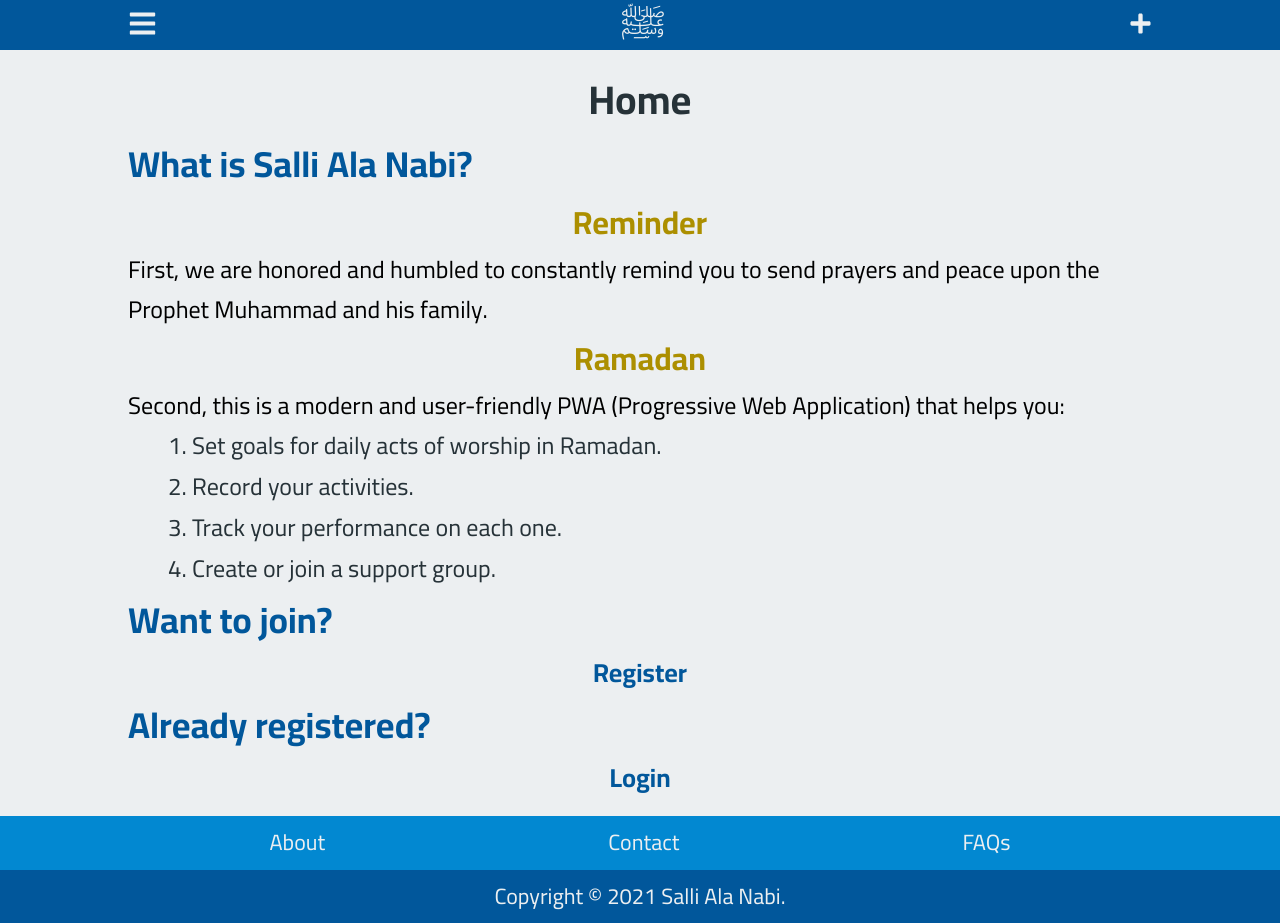
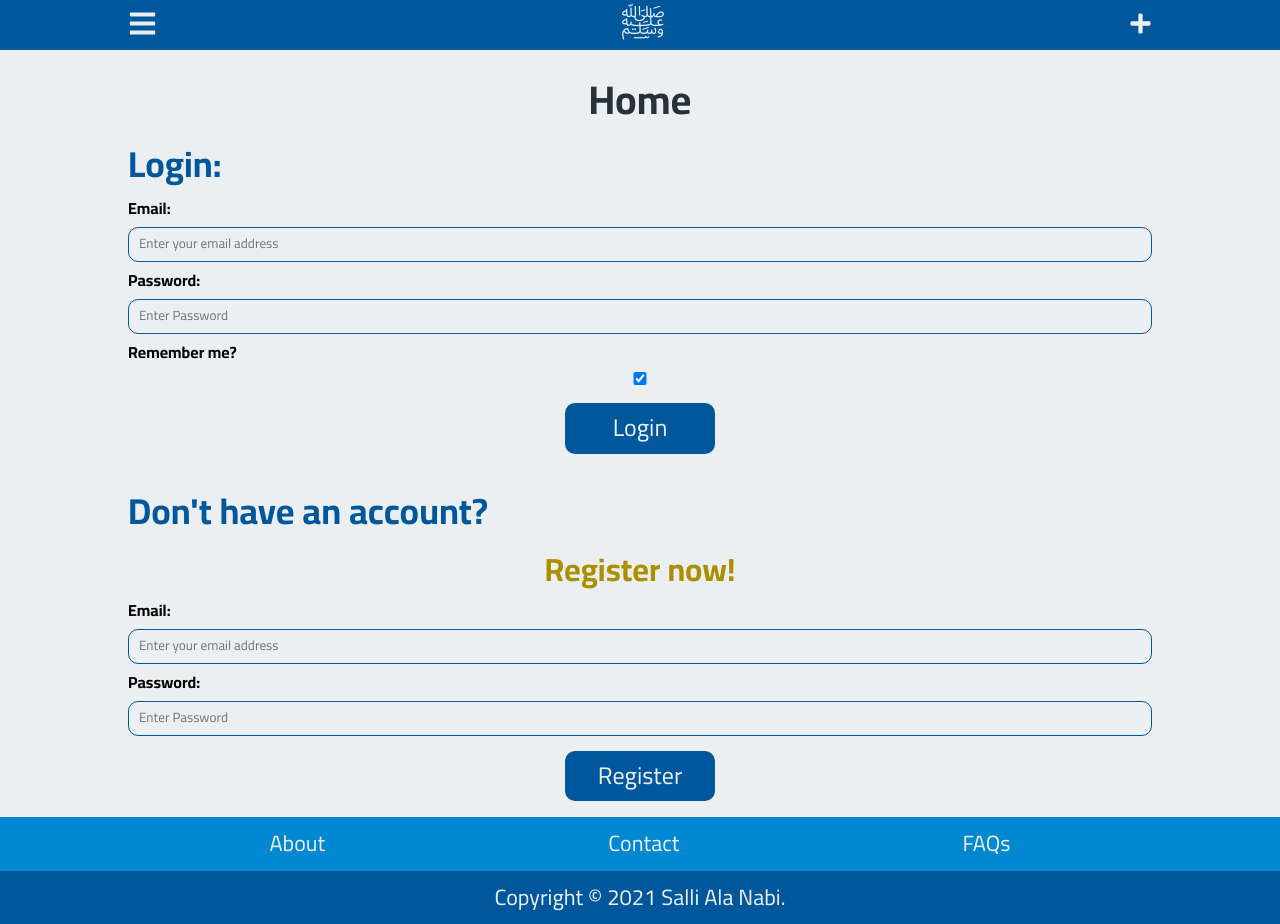
Before and after one commit to ahmadelgamal/sallialanabi, a React (Create React App) app in the folder client/: page / in a window 1280 px wide. Built offline with nearby package versions, Linux system fonts and the light colour scheme; the HTML template or start-up script is replaced by a standard one.

Commit message:
Cleans up home page a bit

```diff
--- a/client/src/components/Header/index.js
+++ b/client/src/components/Header/index.js
@@ -26,8 +26,6 @@
           onClick={ hideSidebar }>
           <FaIcons.FaTimes />
         </Link>
-
-        {/* <span id="app-name">Salli Ala Nabi</span> */ }
 
         <NavLink
           to="/"
--- a/client/src/components/Main/About/index.js
+++ b/client/src/components/Main/About/index.js
@@ -8,7 +8,20 @@
     <main className='about'>
       <section className="container">
         <h1>About</h1>
-        <p>Salli Ala Nabi includes a Ramadan Tracker that helps you set targets and track your daily activities and acts of worship, in Ramadan, in order to do more good deeds, God willing.</p>
+
+        <h2>What is Salli Ala Nabi?</h2>
+
+        <h3>Reminder</h3>
+        <p>First, we are honored and humbled to constantly remind you to send prayers and peace upon the Prophet Muhammad and his family.</p>
+
+        <h3>Ramadan</h3>
+        <p>Second, this is a modern and user-friendly PWA (Progressive Web Application) that helps you:</p>
+        <ol>
+          <li>Set goals for daily acts of worship in Ramadan.</li>
+          <li>Record your activities.</li>
+          <li>Track your performance on each one.</li>
+          <li>Create or join a support group.</li>
+        </ol>
       </section>
     </main>
   )
--- a/client/src/components/Main/index.js
+++ b/client/src/components/Main/index.js
@@ -9,24 +9,38 @@
       <section className="container">
         <h1>Home</h1>
 
-        <h2>What is Salli Ala Nabi?</h2>
-        <h3>Reminder</h3>
-        <p>First, we are honored and humbled to constantly remind you to send prayers and peace upon the Prophet Muhammad and his family.</p>
+        <h2>Login:</h2>
+        <div className="login">
+          <label forHtml="email">Email:</label>
+          <br />
+          <input type="text" placeholder="Enter your email address" name="email" required />
+          <br />
 
-        <h3>Ramadan</h3>
-        <p>Second, this is a modern and user-friendly PWA (Progressive Web Application) that helps you:</p>
-        <ol>
-          <li>Set goals for daily acts of worship in Ramadan.</li>
-          <li>Record your activities.</li>
-          <li>Track your performance on each one.</li>
-          <li>Create or join a support group.</li>
-        </ol>
+          <label forHtml="password">Password:</label>
+          <br />
+          <input type="password" placeholder="Enter Password" name="password" autocomplete='current-password' required />
+          <br />
 
-        <h2>Want to join?</h2>
-        <h5>Register</h5>
+          <label id='remember-id'>Remember me?</label>
+          <input id='remember' type="checkbox" checked="checked" name="remember" />
+          <button type="submit">Login</button>
+          <br />
+        </div>
 
-        <h2>Already registered?</h2>
-        <h5>Login</h5>
+        <h2>Don't have an account?</h2>
+        <h3>Register now!</h3>
+        <div className="register">
+          <label forHtml="email">Email:</label>
+          <br />
+          <input type="text" placeholder="Enter your email address" name="email" required />
+          <br />
+
+          <label forHtml="password">Password:</label>
+          <br />
+          <input type="password" placeholder="Enter Password" name="password" autocomplete='new-password' required />
+          <br />
+          <button type="submit">Register</button>
+        </div>
       </section>
     </main>
   )
--- a/client/src/components/Main/main.css
+++ b/client/src/components/Main/main.css
@@ -13,8 +13,18 @@
 h3,
 h4,
 h5,
-h6 {
+h6,
+ul,
+label,
+th {
   font-weight: 700;
+}
+p,
+li,
+button,
+td,
+td button {
+  font-weight: 400;
 }
 
 h1 {
@@ -76,6 +86,27 @@
   margin-left: 5vw;
 }
 /* ends common styles */
+
+/* starts Home component styles */
+.home button {
+  background-color: var(--color-light-blue-d4);
+  margin-top: 10px;
+}
+.home input {
+  margin: 5px 0;
+  padding: 5px 10px;
+  border: 1px solid var(--color-light-blue-d4);
+  border-radius: 10px;
+  width: 100%;
+}
+#remember-id {
+  margin: 10px 0;
+  width: 50%;
+}
+remember {
+  width: 20%;
+}
+/* ends Home component styles */
 
 /* starts Contact component styles */
 #contact-form {
--- a/client/src/index.css
+++ b/client/src/index.css
@@ -181,10 +181,10 @@
 .block {
   display: block;
 }
-
+*/
 .inline {
   display: inline-block;
-} */
+}
 
 .flex {
   display: flex;
```
